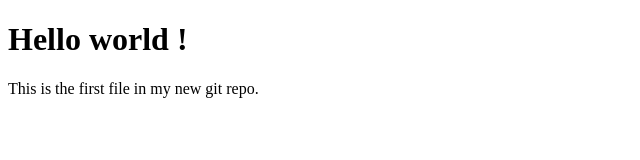
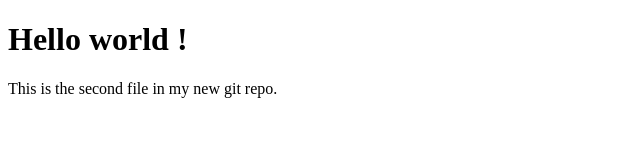
Before and after one commit to chetima12/devops, a plain HTML site: page index.html in a window 1280 px wide. Shown: the full height of the page, 0-640 px from the left. Drawn offline with Linux system fonts and the light colour scheme.

Commit message:
change a word

```diff
--- a/index.html
+++ b/index.html
@@ -1,4 +1,4 @@
-<!DOCTYPE html>
+ <!DOCTYPE html>
 <html lang="en">
 <head>
     <meta charset="UTF-8">
@@ -7,6 +7,6 @@
 </head>
 <body>
     <h1>Hello world !</h1>
-    <p>This is the first file in my new git repo.</p>
+    <p>This is the second file in my new git repo.</p>
 </body>
 </html>
```
